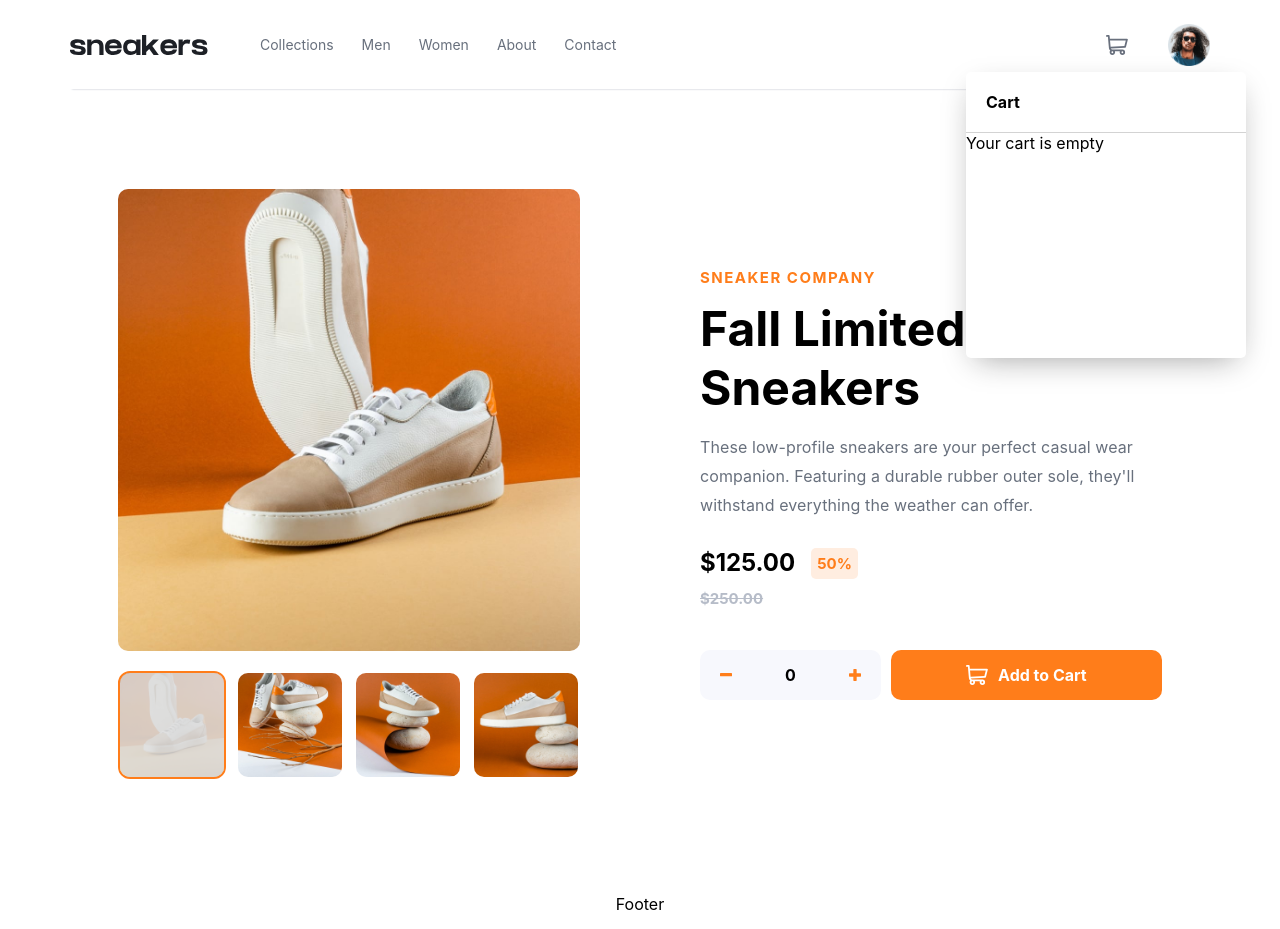
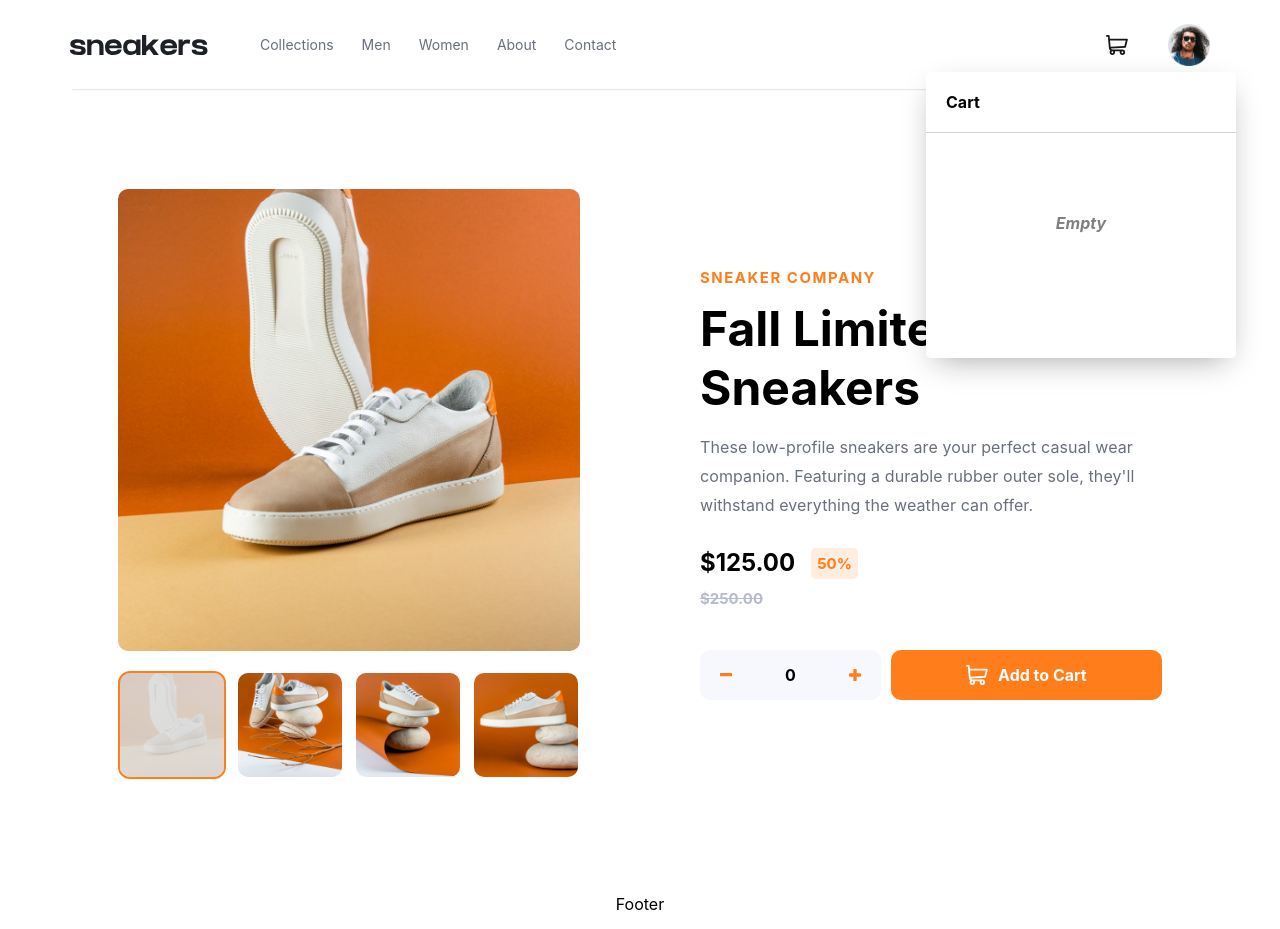
Before and after one commit to zqwirp/ecommerce-product-page, a React (Vite) app: page / in a window 1280 px wide. Both pictures are taken after a click on the button 1117 px from the left and 44 px from the top of the page. Built offline with nearby package versions, Linux system fonts and the light colour scheme.

Commit message:
Add empty cart state

```diff
--- a/src/components/Popover.jsx
+++ b/src/components/Popover.jsx
@@ -1,7 +1,12 @@
 import { useState } from "react";
+import productData from "../data.json";
+import { useData } from "../contexts/DataContext";
 
 function Popover() {
   const [isPopoverOpen, setIsPopoverOpen] = useState(false);
+  const [checkOutItem, setCheckOutItem] = useState([]);
+
+  const { quantity, cartItems } = useData();
 
   const togglePopover = () => {
     setIsPopoverOpen(state => !state);
@@ -9,17 +14,52 @@ function Popover() {
 
   return (
     <>
-      <button className='icon navbar__icon-cart' onClick={togglePopover}>
+      <button
+        className={`icon navbar__icon-cart${isPopoverOpen && " active"}`}
+        onClick={togglePopover}
+      >
         <img src='src/icons/icon-cart.svg' alt='cart' />
       </button>
 
       {isPopoverOpen && (
         <div className='popover'>
           <div className='popover__header'>Cart</div>
+
           <div className='popover__body'>
-            <div className='popover__item'>
-              <div>Your cart is empty</div>
-            </div>
+            {cartItems.length !== 0 ? (
+              <div className='popover__item'>
+                <div className='content'>
+                  <img
+                    className='content__img'
+                    src='src/images/image-product-1-thumbnail.jpg'
+                  />
+                  <div className='content__name'>{productData.name}</div>
+                  <div className='content__price'>
+                    {productData.price} &times; {quantity}{" "}
+                    <span style={{ fontWeight: "bold", color: "black" }}>
+                      {productData.price * quantity}
+                    </span>
+                  </div>
+                  <div className='icon content__btn'>
+                    <img src='src/icons/icon-delete.svg' />
+                  </div>
+                </div>
+              </div>
+            ) : (
+              <div
+                style={{
+                  height: "120px",
+                  display: "flex",
+                  justifyContent: "center",
+                  alignItems: "center",
+                  color: "grey",
+                  fontWeight: "bold",
+                  fontStyle: "italic",
+                }}
+              >
+                Empty
+              </div>
+            )}
           </div>
         </div>
       )}
--- a/src/contexts/DataContext.jsx
+++ b/src/contexts/DataContext.jsx
@@ -8,6 +8,7 @@ export function useData() {
 
 export function DataProvider({ children }) {
   const [quantity, setQuantity] = useState(0);
+  const [cartItems, setCartItems] = useState([]);
 
   const [isLightboxOpen, setIsLightboxOpen] = useState(false);
   const [isOffcanvasOpen, setIsOffcanvasOpen] = useState(false);
@@ -25,6 +26,8 @@ export function DataProvider({ children }) {
         setProductImgNum,
         quantity,
         setQuantity,
+        cartItems,
+        setCartItems,
       }}
     >
       {children}
--- a/src/index.css
+++ b/src/index.css
@@ -103,13 +103,17 @@ a {
   box-shadow: 0 0 0 2px hsl(26, 100%, 55%);
 }
 
+.icon:active,
 .icon:hover {
+  filter: brightness(0.2);
+}
+.navbar__icon-menu.active,
+.navbar__icon-cart.active {
   filter: brightness(0.2);
 }
 
 .popover {
   position: absolute;
-  /* width: 100%; */
   left: 2vw;
   right: 2vw;
   transform: translateY(180px);
@@ -128,6 +132,35 @@ a {
 }
 .popover__body {
   min-height: 225px;
+  padding: 30px 20px;
+}
+.popover .content {
+  display: grid;
+  grid-template: 24px 24px / 1fr 3fr 0.5fr;
+  column-gap: 8px;
+  place-items: center;
+}
+.popover .content__name {
+  font-size: 13px;
+  /* font-weight: bold; */
+  color: hsl(219, 9%, 45%);
+  justify-self: start;
+}
+.popover .content__price {
+  color: hsl(219, 9%, 45%);
+  justify-self: start;
+  font-size: 14px;
+}
+.popover .content__img {
+  grid-row: span 2;
+  border-radius: 6px;
+  height: 100%;
+}
+.popover .content__btn {
+  grid-column: 3;
+  grid-row: 1 / 3;
+
+  cursor: pointer;
 }
 
 .offcanvas-bg {
@@ -396,12 +429,13 @@ a {
   border: 2px solid hsl(26, 100%, 55%);
 }
 
-@media screen and (min-width: 480px) {
+@media screen and (min-width: 360px) {
   .popover {
     left: unset;
     right: 3vw;
 
-    min-width: 280px;
+    width: 100%;
+    max-width: 310px;
   }
 }
 
@@ -500,7 +534,7 @@ a {
     left: unset;
     right: unset;
 
-    transform: translate(-180px, 170px);
+    transform: translate(-220px, 170px);
   }
 }
 
@@ -541,7 +575,7 @@ a {
     font-size: 15px;
   }
   .popover {
-    transform: translate(-160px, 170px);
+    transform: translate(-200px, 170px);
   }
 }
 
@@ -554,7 +588,7 @@ a {
     grid-gap: 120px;
   }
   .popover {
-    transform: translate(-140px, 170px);
+    transform: translate(-180px, 170px);
   }
 }
 
```
Also changed, not shown: src/formatCurrency.js (added, +8 -0 lines).
